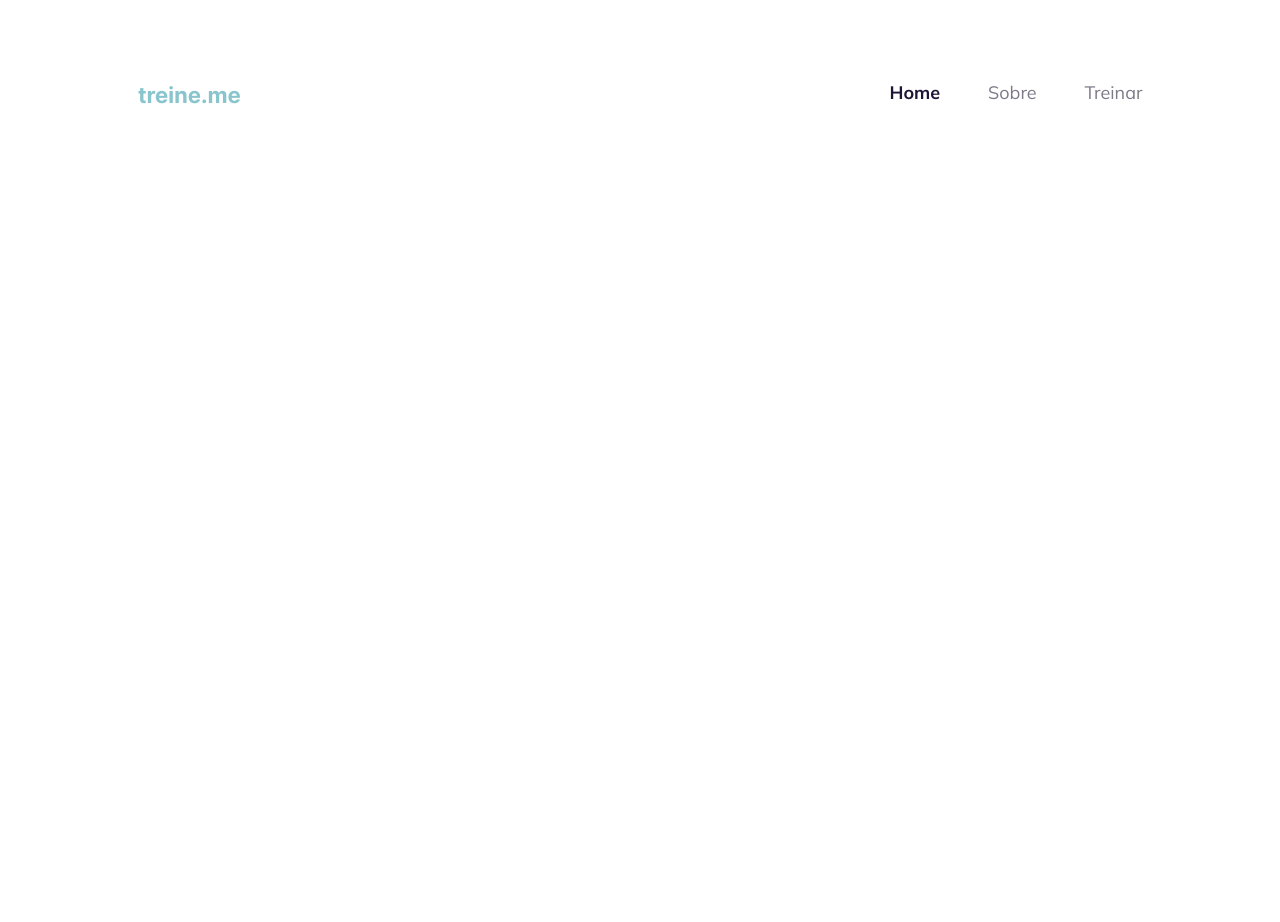
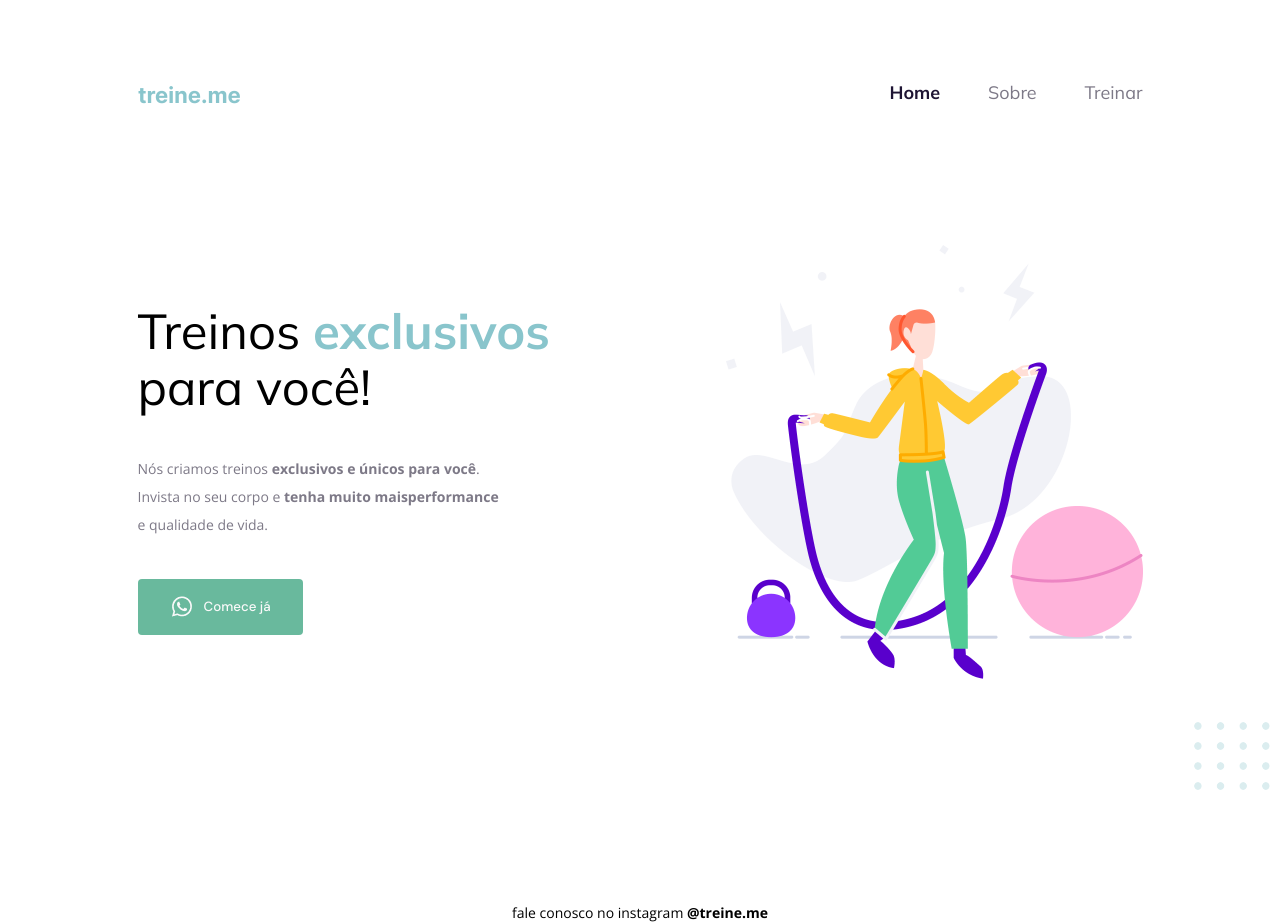
Before and after one commit to EduardoMMS01/basic-showcase-3, a plain HTML site: page index.html in a window 1280 px wide. Before the commit the page ends 800 px from the top, so only its background shows below. Drawn offline with nearby package versions, Linux system fonts and the light colour scheme.

Commit message:
Projeto finalizado.

```diff
--- a/index.html
+++ b/index.html
@@ -23,6 +23,25 @@
                 </ul>
             </nav>
         </header>
+        <div class="main-content-container">
+            <div class="left">
+                <h1>Treinos <span>exclusivos</span> para você!</h1>
+                <p>Nós criamos treinos <strong>exclusivos e únicos para você</strong>. <br>
+                Invista no seu corpo e <strong>tenha muito maisperformance</strong> <br>
+                e qualidade de vida.</p>
+                <button>
+                    <img src="./images/whatsapp-icon.png" alt="Ícone do whatsapp">
+                    Comece já
+                </button>
+            </div>
+            <div class="right">
+                <img src="./images/fitness-jump.png" alt="Imagem de uma garota pulando corda.">
+            </div>
+        </div>
     </main>
+    <footer>
+        <p>fale conosco no instagram <strong>@treine.me</strong></p>
+    </footer>
+    <img class="balls" src="./images/balls-decoration.svg" alt="Imagem de bolas decorativas.">
 </body>
 </html>
--- a/style.css
+++ b/style.css
@@ -1,3 +1,8 @@
+html {
+    height: 100vh;
+    position: relative;
+}
+
 body {
     margin: 0;
     padding: 0;
@@ -56,3 +61,93 @@ body {
     font-weight: 400;
     color: #7D7987
 }
+
+.container .main-content-container {
+    height: 433px;
+    margin-top: 150px;
+    display: flex;
+    justify-content: space-between;
+    align-items: center;
+}
+
+.container .main-content-container .left {
+    height: 100%;
+    flex-basis: 45%;
+}
+
+.container .main-content-container .left h1 {
+    margin-bottom: 40px;
+    font-family: 'Mulish', sans-serif;
+    color: black;
+    font-weight: 400;
+    font-size: 49px;
+    line-height: 56px;
+}
+
+.container .main-content-container .left h1 span {
+    color: #89C5CC;
+    font-weight: 700;
+}
+
+.container .main-content-container .left p {
+    color: #7D7987;
+    font-family: 'Open Sans', sans-serif;
+    font-size: 14px;
+    font-weight: 400;
+    line-height: 28px;
+    margin-bottom: 40px;
+}
+
+.container .main-content-container .left p strong {
+    font-weight: 700;
+}
+
+.container .main-content-container .left button {
+    display: inline-flex;
+    height: 56px;
+    padding: 14px 32px 15px 32px;
+    justify-content: center;
+    align-items: center;
+    gap: 10px;
+    flex-shrink: 0;
+    background-color: #69B99D;
+    border: none;
+    border-radius: 4px;
+    color: #F9F9F9;
+    font-weight: 500;
+    font-family: 'DM Sans', sans-serif;
+    cursor: pointer;
+}
+
+.container .main-content-container .left button img {
+
+}
+
+.container .main-content-container .right {
+    flex-basis: 45%;
+    display: flex;
+    justify-content: end;
+    padding-bottom: 50px;
+}
+
+.container .main-content-container .right img {
+    max-width: 417px;
+}
+
+footer {
+    margin-top: 200px;
+    text-align: center;
+}
+
+footer p {
+    color: #000;
+    font-family: 'Open Sans', sans-serif;
+    font-size: 14px;
+    font-weight: 400;
+}
+
+.balls {
+    position: absolute;
+    right: 0;
+    bottom: 0;
+}
```
Also changed, not shown: images/whatsapp-icon.png (added).
